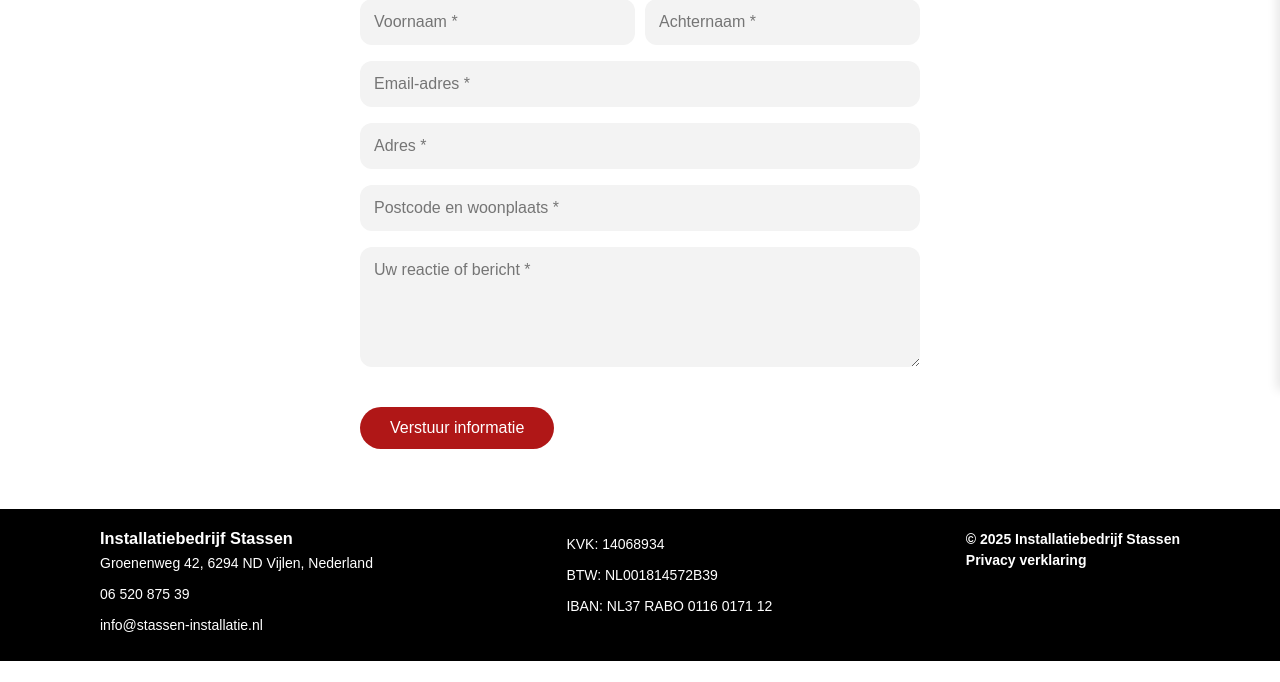
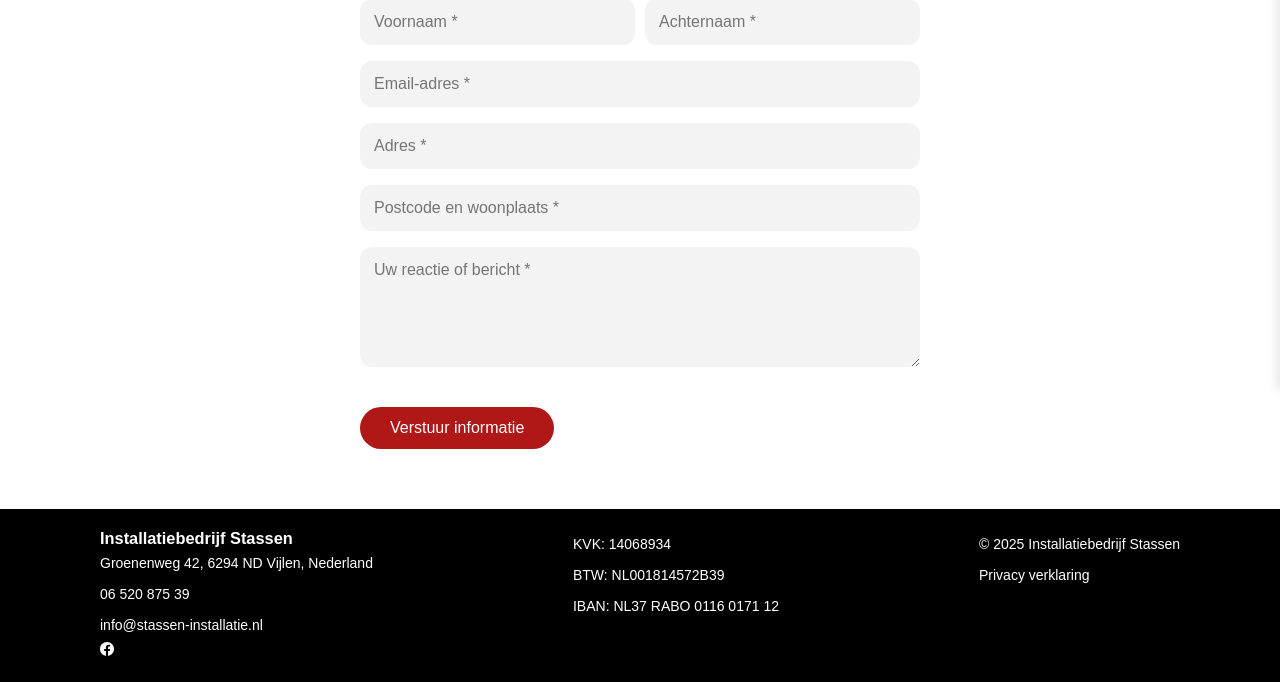
Before and after one commit to Parisxx/installatiebedrijf, a PHP site: page /contact.php in a window 1280 px wide. Shown: the part 410-1092 px from the top of the page. Before the commit the page ends 1071 px from the top, so only its background shows below. Run offline with PHP 8.4, Linux system fonts and the light colour scheme; some libraries are stand-ins or nearby versions.

Commit message:
refactor: footer aangepast

```diff
--- a/contact.php
+++ b/contact.php
@@ -97,22 +97,26 @@
 
 
     <footer>
-        <div class="footer-row left">
+        <div class="footer-row">
             <h3>Installatiebedrijf Stassen</h3>
             <p>Groenenweg 42, 6294 ND Vijlen, Nederland</p>
             <p>06 520 875 39</p>
             <p><a href="mailto:info@stassen-installatie.nl">info@stassen-installatie.nl</a></p>
+                <a href="https://www.facebook.com/StassenInstallatiebedrijf" target="_blank">
+                    <svg width="14px" height="14px" viewBox="0 0 24 24" role="img" xmlns="http://www.w3.org/2000/svg">
+                        <path fill="white" d="M23.9981 11.9991C23.9981 5.37216 18.626 0 11.9991 0C5.37216 0 0 5.37216 0 11.9991C0 17.9882 4.38789 22.9522 10.1242 23.8524V15.4676H7.07758V11.9991H10.1242V9.35553C10.1242 6.34826 11.9156 4.68714 14.6564 4.68714C15.9692 4.68714 17.3424 4.92149 17.3424 4.92149V7.87439H15.8294C14.3388 7.87439 13.8739 8.79933 13.8739 9.74824V11.9991H17.2018L16.6698 15.4676H13.8739V23.8524C19.6103 22.9522 23.9981 17.9882 23.9981 11.9991Z"/>
+                    </svg>
+                </a>
         </div>
-        <div class="footer-row right">
+        <div class="footer-row">
             <p>KVK: 14068934</p>
             <p>BTW: NL001814572B39</p>
             <p>IBAN: NL37 RABO 0116 0171 12</p>
 
         </div>
-        <div class="footer-info">
-            <p>&copy; 2025 Installatiebedrijf Stassen</p>
-            <p><a href="privacy.php">Privacy verklaring</a></p>
-        </div>
+        <div class="footer-row">
+        <p>&copy; 2025 Installatiebedrijf Stassen</p>
+        <p><a href="privacy.php">Privacy verklaring</a></p>
     </footer>
 
 
```
